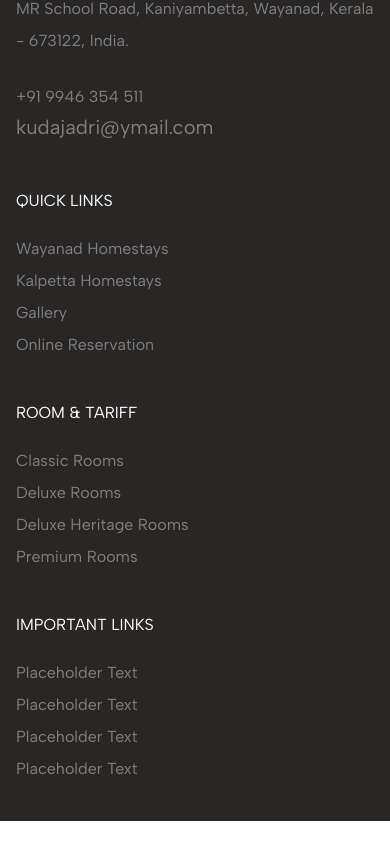
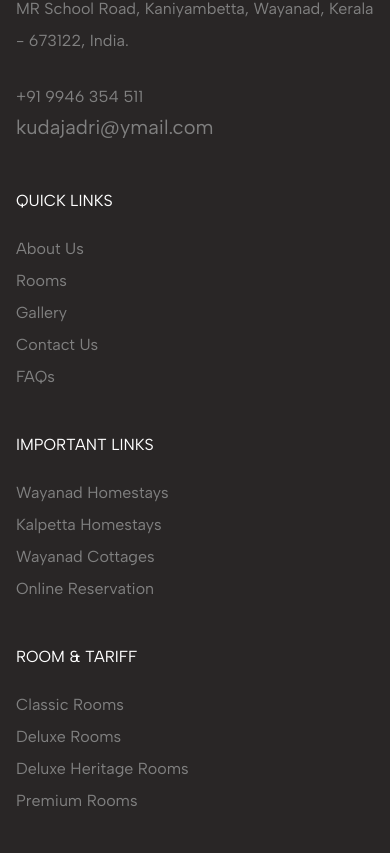
Before and after one commit to kudajadridrizzle/kudajadri.website, a React (Vite) app: page / in a window 390 px wide. Shown: the part 10288-11141 px from the top of the page. Before the commit the page ends 11109 px from the top, so only its background shows below. Built offline with nearby package versions, Linux system fonts and the light colour scheme; no server answers.

Commit message:
update : header & footer

```diff
--- a/src/components/Home/components/Footer.tsx
+++ b/src/components/Home/components/Footer.tsx
@@ -57,16 +57,28 @@ const Footer = () => {
               </span>
             </div>
           </div>
+
           <div className="flex flex-col gap-6">
             <span className="text-[#fff] font-albertSans text-base uppercase block">
               Quick Links
             </span>
             <div className="text-secondary font-albertSans sm:text-xl  flex flex-col gap-2">
+              <Link to='/about'>About Us</Link>
+              <Link to='/rooms'>Rooms</Link>
+              <Link to='/gallery'>Gallery</Link>
+              <Link to='/contact'>Contact Us</Link>
+              <Link to='/faq'>FAQs</Link>
+            </div>
+          </div>
+
+          <div className="flex flex-col gap-6">
+            <span className="text-[#fff] font-albertSans text-base uppercase block">
+              Important Links
+            </span>
+            <div className="text-secondary font-albertSans sm:text-xl  flex flex-col gap-2">
               <Link to='/'>Wayanad Homestays</Link>
               <Link to='/about'>Kalpetta Homestays</Link>
-              {/* <Link to=''>Room & Tariff</Link>
-              <Link to=''>Facilities & Activities</Link> */}
-              <Link to='/gallery'>Gallery</Link>
+              <Link to='/rooms'>Wayanad Cottages</Link>
               <Link to='/contact'>Online Reservation</Link>
             </div>
           </div>
@@ -83,17 +95,7 @@ const Footer = () => {
             </div>
           </div>
 
-          <div className="flex flex-col gap-6">
-            <span className="text-[#fff] font-albertSans text-base uppercase block">
-              Important Links
-            </span>
-            <div className="text-secondary font-albertSans sm:text-xl  flex flex-col gap-2">
-              <Link to='/'>Placeholder Text</Link>
-              <Link to='/about'>Placeholder Text</Link>
-              <Link to='/gallery'>Placeholder Text</Link>
-              <Link to='/contact'>Placeholder Text</Link>
-            </div>
-          </div>
+
         </div>
       </div>
     </div>
--- a/src/components/Home/components/Header.tsx
+++ b/src/components/Home/components/Header.tsx
@@ -35,6 +35,13 @@ export const Header = ({ type = "white" }: HeaderProps) => {
   return (
     <div className={`fixed top-0 left-0 w-full z-50 transition-all duration-300 ${scrolled ? "bg-white shadow-sm" : "bg-transparent"}`}>
       <div className="sm:py-6 flex gap-24 justify-center items-end mobile:hidden sm:flex">
+      <NavLink
+          to="/"
+          className={`px-4 py-2 ${headerColor === "white" ? "text-[#FFF]" : "text-primary"
+            } font-albertSans`}
+        >
+          Tour Packages
+        </NavLink>
         <NavLink
           to="/about"
           className={`px-4 py-2 ${headerColor === "white" ? "text-[#FFF]" : "text-primary"
@@ -42,20 +49,20 @@ export const Header = ({ type = "white" }: HeaderProps) => {
         >
           About Us
         </NavLink>
-        <NavLink
+        {/* <NavLink
           to="/faq"
           className={`px-4 py-2 ${headerColor === "white" ? "text-[#FFF]" : "text-primary"
             } font-albertSans`}
         >
           FAQs
-        </NavLink>
-        <a
+        </NavLink> */}
+        {/* <a
           href="#a"
           className={`px-4 py-2 ${headerColor === "white" ? "text-[#FFF]" : "text-primary"
             } font-albertSans`}
         >
           Facilities
-        </a>
+        </a> */}
         <NavLink to="/">
           <div>
             {headerColor === "white" ? (
@@ -77,7 +84,7 @@ export const Header = ({ type = "white" }: HeaderProps) => {
           className={`px-4 py-2 ${headerColor === "white" ? "text-[#FFF]" : "text-primary"
             } font-albertSans`}
           >
-          Rooms
+          Accomodations
         </NavLink>
         <NavLink
           to="/contact"
```
